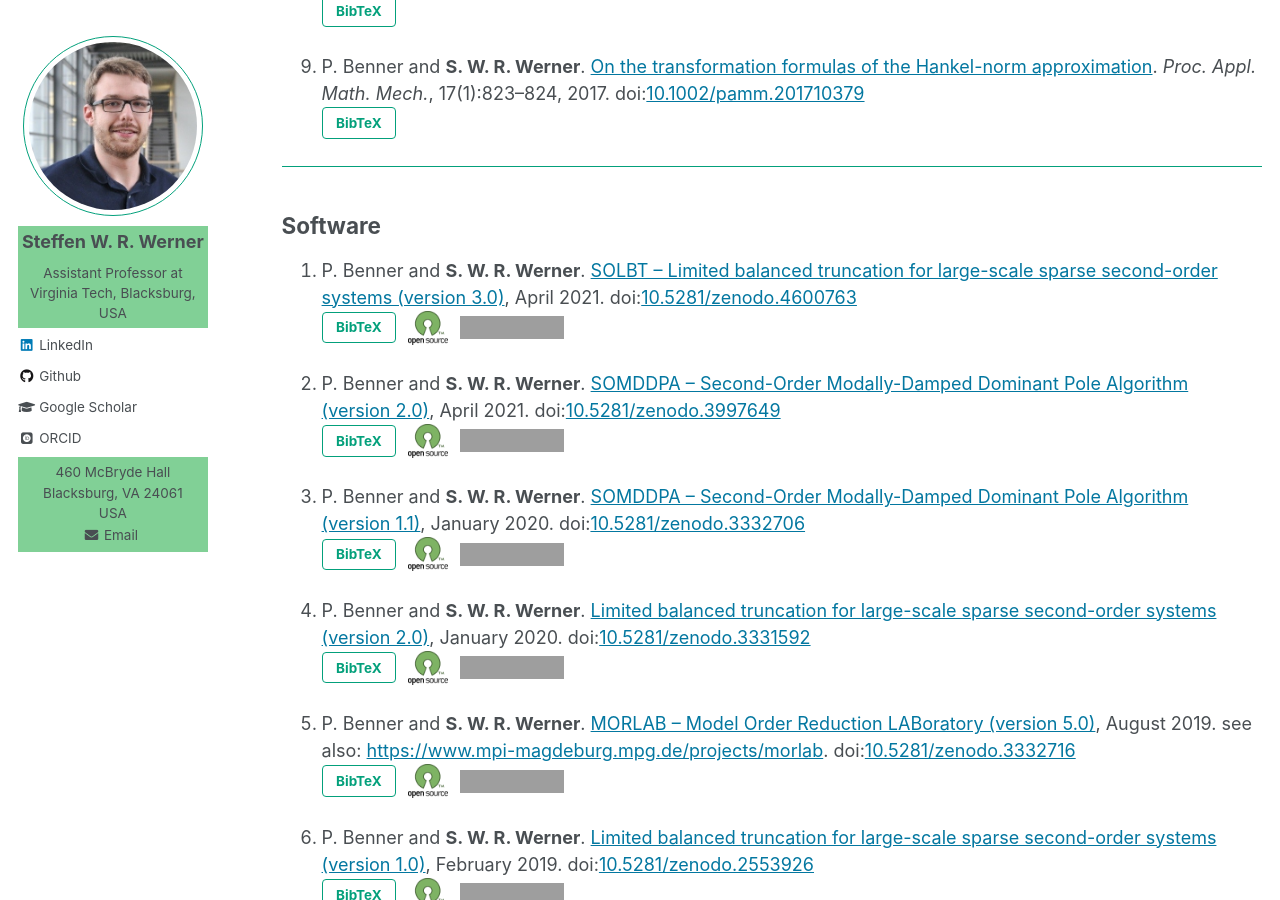
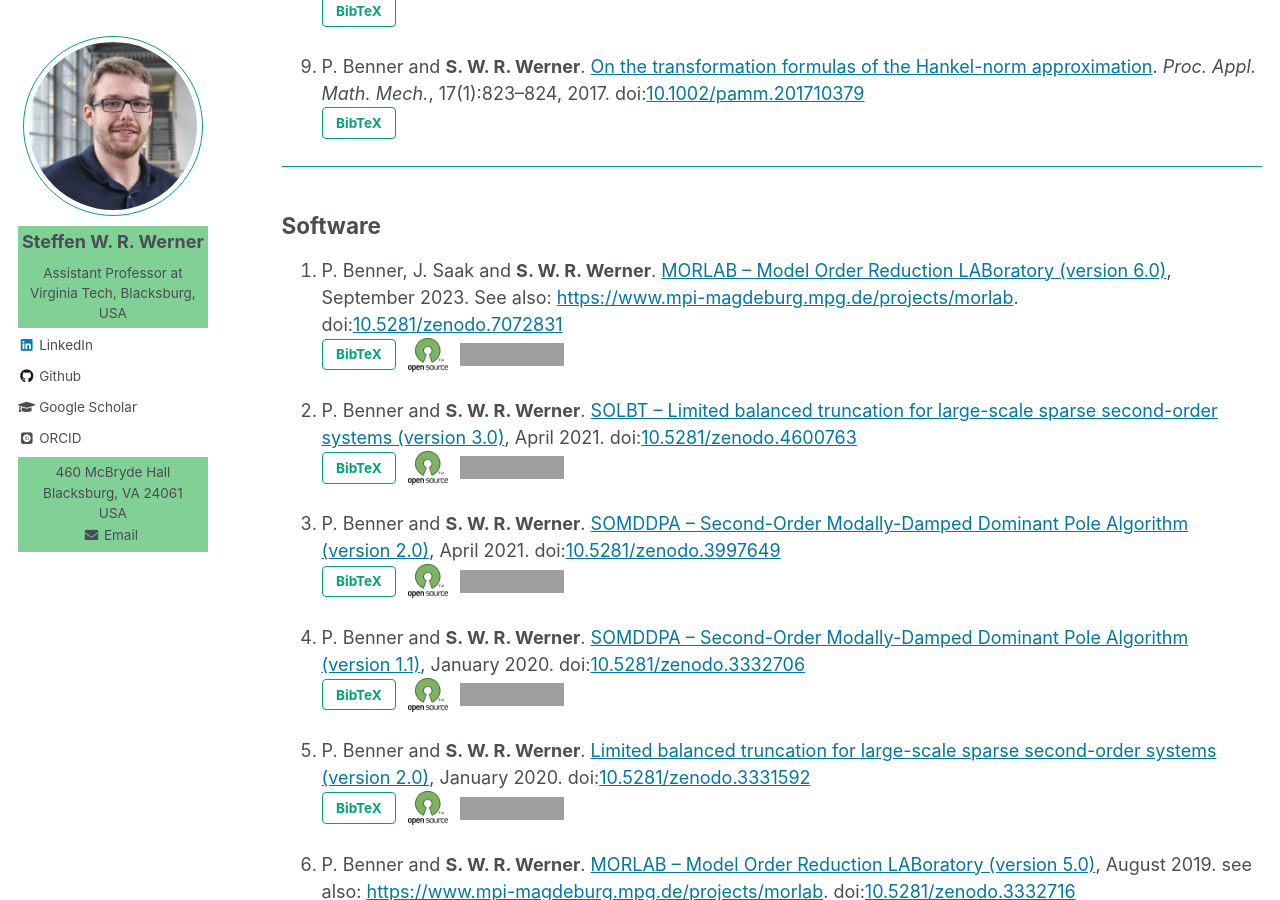
Before and after one commit to ninsteve/ninsteve.github.io, a Jekyll site: the page built from _pages/publications.md, in a window 1280 px wide and 900 px high, scrolled down 4696 px. Built offline with Jekyll 4.4.1, drawn with Linux system fonts in a browser that asks for light colours; nearby versions of some CDN libraries; some web fonts are replaced; formulas are drawn with MathJax 3; some of the changed text lies outside the part shown; grey boxes are pictures that could not be loaded.

Commit message:
Updated publications and software.

```diff
--- a/_pages/publications.md
+++ b/_pages/publications.md
@@ -24,7 +24,7 @@ author_profile: true
   <a href="#proceedings">Proceedings (9)</a>
 </p>
 <p style="margin-top:0.5em; margin-bottom:0.5em">
-  <a href="#software">Software (9)</a>
+  <a href="#software">Software (10)</a>
 </p>
 <p style="margin-top:0.5em; margin-bottom:0.5em">
   <a href="#theses">Theses (3)</a>
@@ -405,6 +405,21 @@ found at the end of my
 ---
 
 ## <a name="software"></a>Software ##
+1.  P. Benner, J. Saak and <strong>S. W. R. Werner</strong>. <a target="blank_"
+    href="https://doi.org/10.5281/zenodo.7072831">MORLAB &ndash; Model Order
+    Reduction LABoratory (version 6.0)</a>, September 2023.
+    See also: <a target="blank_" href="https://www.mpi-magdeburg.mpg.de/projects/morlab">
+    https://www.mpi-magdeburg.mpg.de/projects/morlab</a>.
+    doi:<a target="blank_" href="https://doi.org/10.5281/zenodo.7072831">10.5281/zenodo.7072831</a><br />
+    <button id="BenSW23-pop" class="btn btn--inverse">BibTeX</button>
+    <a target ="_blank"
+    href="https://en.wikipedia.org/wiki/Open-source_software">
+    <img src="../images/open_source_symbol.png" alt="Open Source Software"
+    class="opensource"></a>
+    <a href="https://opensource.org/licenses/BSD-2-Clause">
+    <img src="https://img.shields.io/badge/License-BSD%202--Clause-orange.svg"
+    alt="License: BSD 2-Clause" class="badge"></a>
+
 1.  P. Benner and <strong>S. W. R. Werner</strong>. <a target="blank_"
     href="https://doi.org/10.5281/zenodo.4600763">SOLBT &ndash; Limited balanced
     truncation for large-scale sparse second-order systems (version 3.0)</a>,
--- a/files/publications/bibtex.html
+++ b/files/publications/bibtex.html
@@ -471,6 +471,26 @@
 
 <script>
   $(function(){
+  $('#BenSW23-pop').magnificPopup({ items: { src: '#BenSW23' },
+  closeBtnInside: true, autoFocusLast: false, fixedContentPos: false,
+  type: 'inline' }); });
+</script>
+<div id="BenSW23" class="bibtex-dialog mfp-hide">
+<pre><code>
+  @MISC{BenSW23,
+    author =       {Benner, P. and Saak, J. and Werner, S.~W.~R.},
+    title  =       {{MORLAB} -- {Model Order Reduction LABoratory}
+                    (version 6.0)},
+    year   =       {2023},
+    month  =       sep,
+    doi    =       {10.5281/zenodo.7072831},
+    note   =       {See also:
+                    \url{https://www.mpi-magdeburg.mpg.de/projects/morlab}}
+  }
+</code></pre></div>
+<!--=========================================================================-->
+<script>
+  $(function(){
   $('#WerGG22-pop').magnificPopup({ items: { src: '#WerGG22' },
   closeBtnInside: true, autoFocusLast: false, fixedContentPos: false,
   type: 'inline' }); });
```
Also changed, not shown: _pages/software.md (+14 -13 lines), 1 other file.
